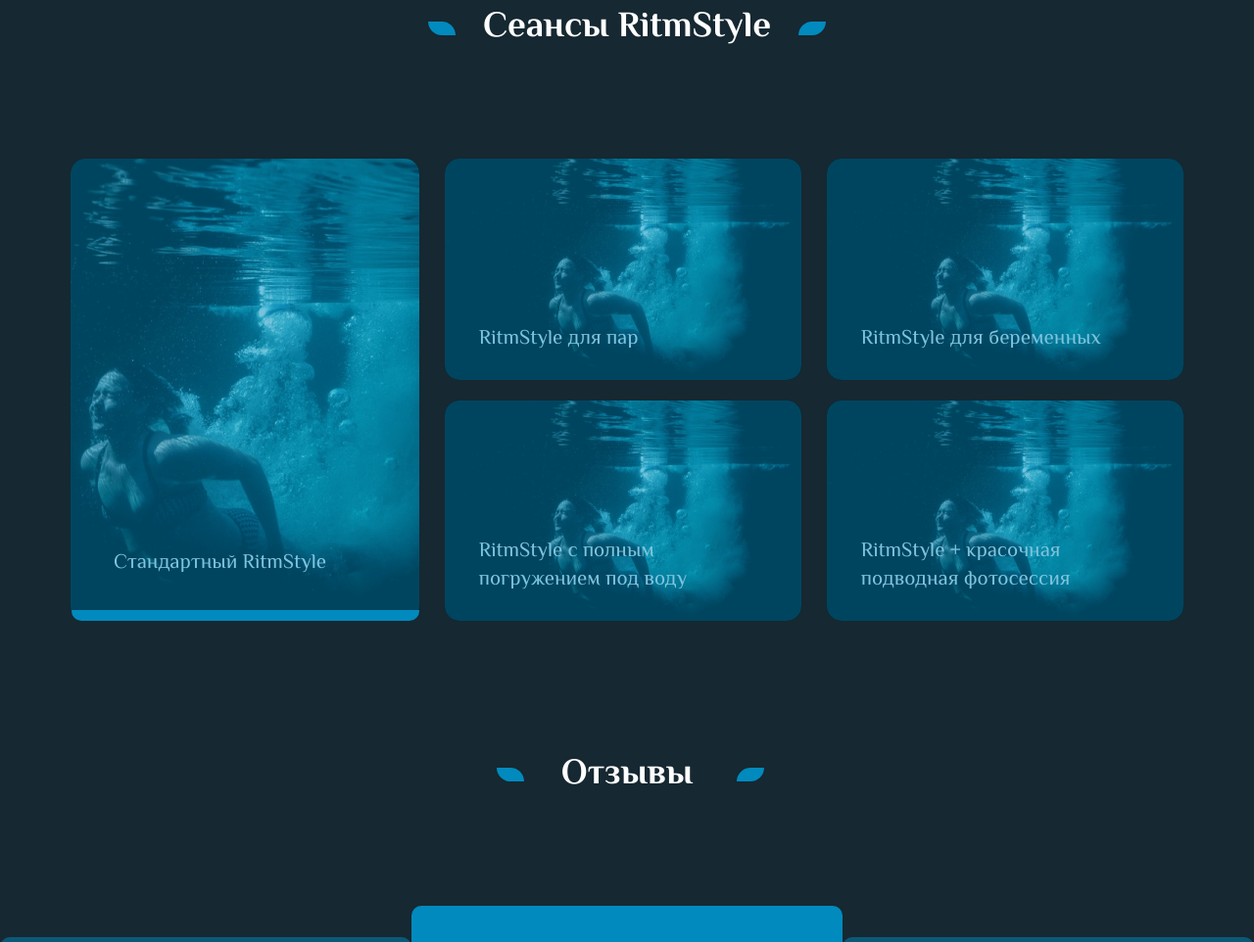
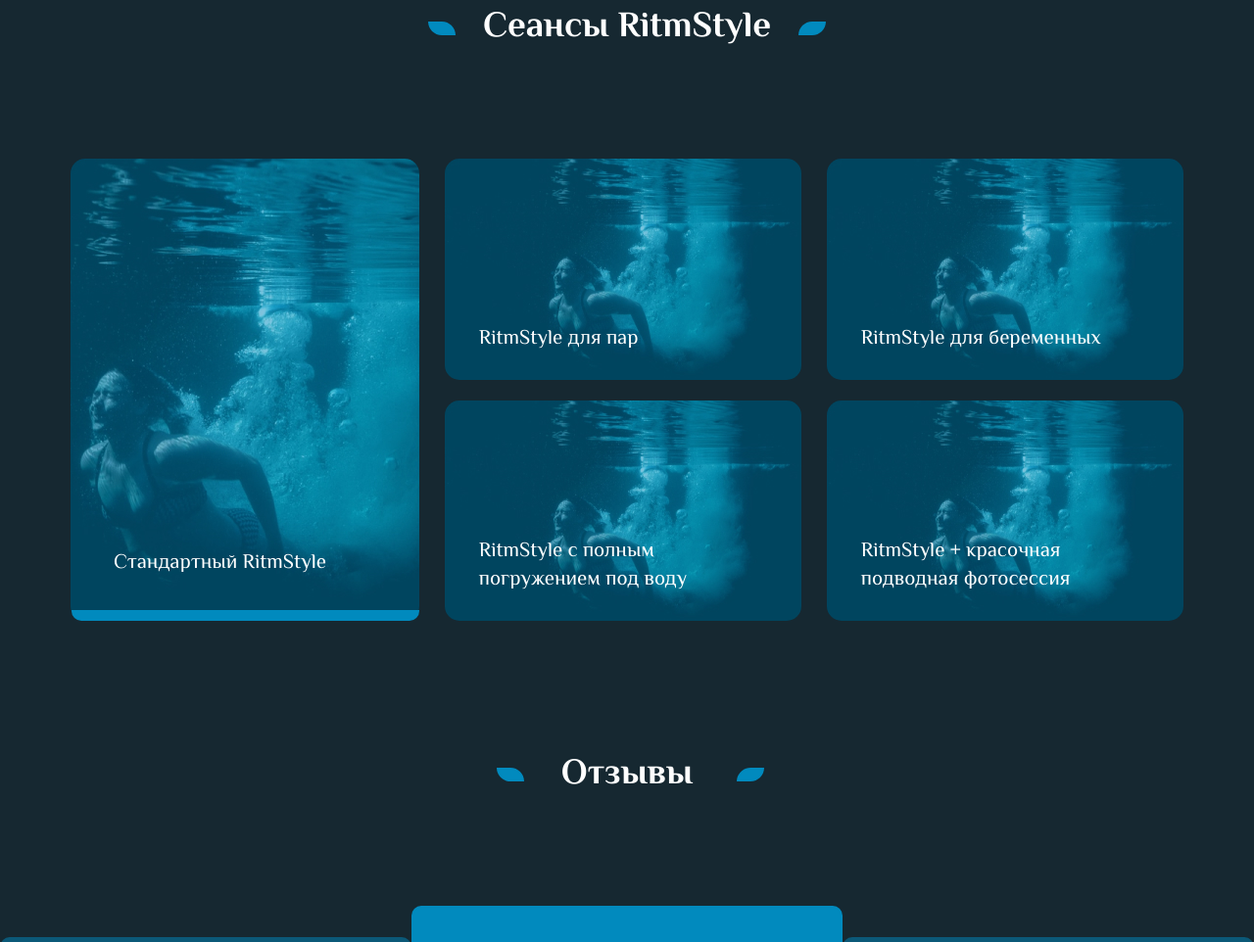
Before and after one commit to LeshVinov/RitmStyle, a plain HTML site: page index.html in a window 1280 px wide. Shown: the part 754-1716 px from the top of the page at 98% size. Drawn offline with Linux system fonts and the light colour scheme.

Commit message:
fixes: fixed some issues with imgs

```diff
--- a/sass/templates/_sessions.sass
+++ b/sass/templates/_sessions.sass
@@ -15,23 +15,23 @@
         &__item
             position: relative
             padding: 12.125rem 2.5rem 1.875rem 2.5rem
-            background: url('../img/session-img-normal.png') no-repeat
+            background: url('../img/session-img-normal.jpg') no-repeat
             border-radius: 15px
             margin-bottom: 1.5rem
-            &::before
-                content: ''
-                position: absolute
-                top: 0
-                left: 0
-                width: 100%
-                height: 100%
-                background: rgba($blue, 0.5)
-                border-radius: 15px
-                z-index: 0
+            // &::before
+            //     content: ''
+            //     position: absolute
+            //     top: 0
+            //     left: 0
+            //     width: 100%
+            //     height: 100%
+            //     background: rgba($blue, 0.5)
+            //     border-radius: 15px
+            //     z-index: 0
             &--high
                 position: relative
                 padding: 28.5rem 6.75rem 3.125rem 3.125rem
-                background: url('../img/session-img-high.png') no-repeat
+                background: url('../img/session-img-big.jpg') no-repeat
                 &::after
                     position: absolute
                     content: ''
```
Also changed, not shown: css/style.css, img/session-img-big.jpg (added), img/session-img-normal.jpg (added), 1 other file.
